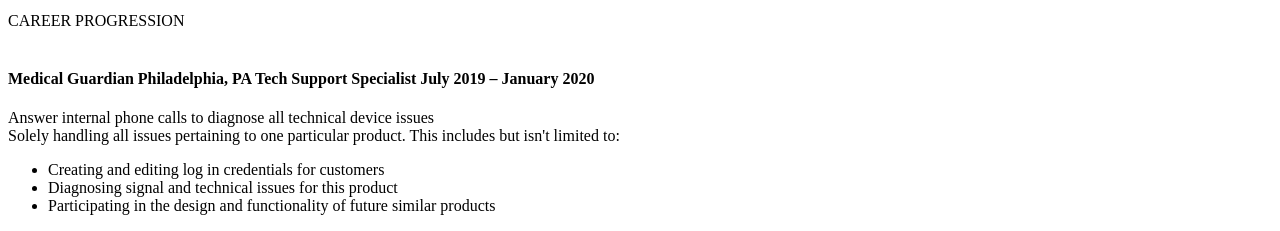
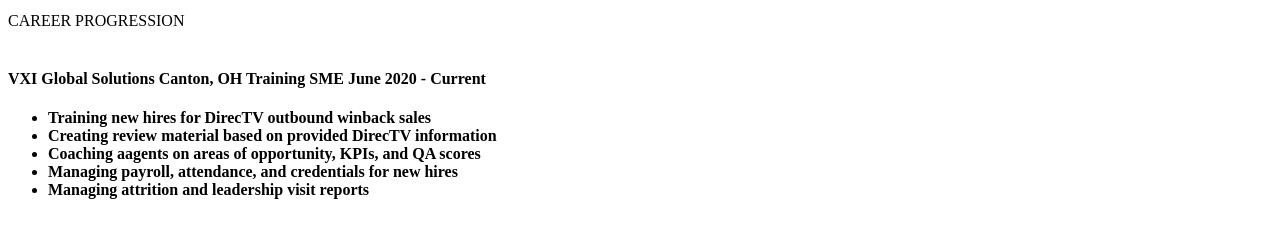
Before and after one commit to kpzosaur/kelvinsresume, a plain HTML site: page index.html in a window 1280 px wide. Shown: the part 273-504 px from the top of the page. Drawn offline with Linux system fonts and the light colour scheme.

Commit message:
Update index.html

```diff
--- a/index.html
+++ b/index.html
@@ -11,7 +11,7 @@
     <hr>
     <h3>Kelvin Z. Phillips II
   </br>
-Mobile: 724-803-0486
+Mobile: 330-974-2986
 </br>
   zach.phillips20@gmail.com</h3>
 <hr>
@@ -25,6 +25,17 @@ Mobile: 724-803-0486
 </br>
 </br>
 CAREER PROGRESSION
+</br>
+</br>
+<h4>VXI Global Solutions
+Canton, OH
+  Training SME June 2020 - Current<h4>
+  <ul>
+    <li> Training new hires for DirecTV outbound winback sales
+    <li> Creating review material based on provided DirecTV information
+    <li> Coaching aagents on areas of opportunity, KPIs, and QA scores
+    <li> Managing payroll, attendance, and credentials for new hires
+    <li> Managing attrition and leadership visit reports
 </br>
 </br>
 <h4>Medical Guardian
```
